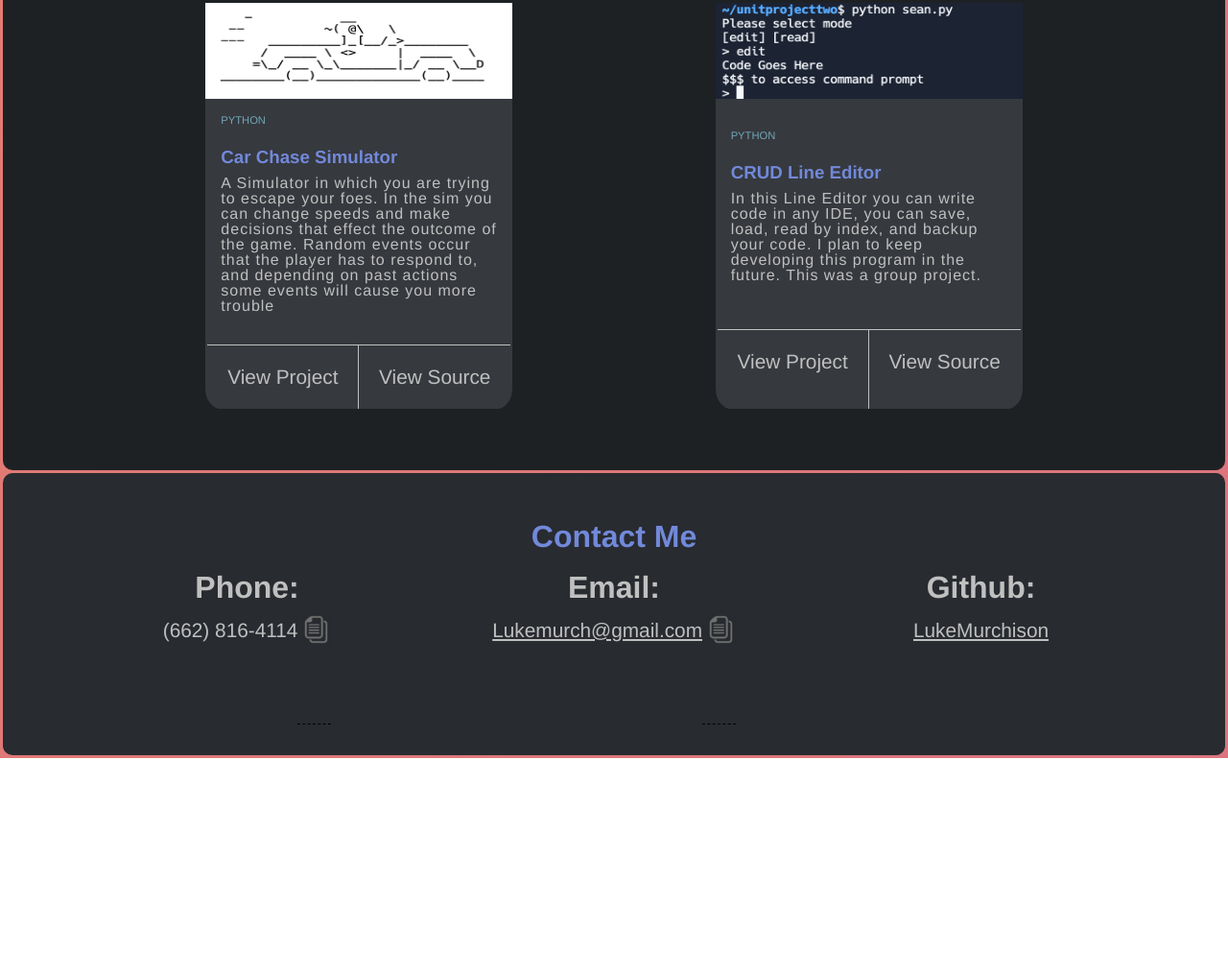
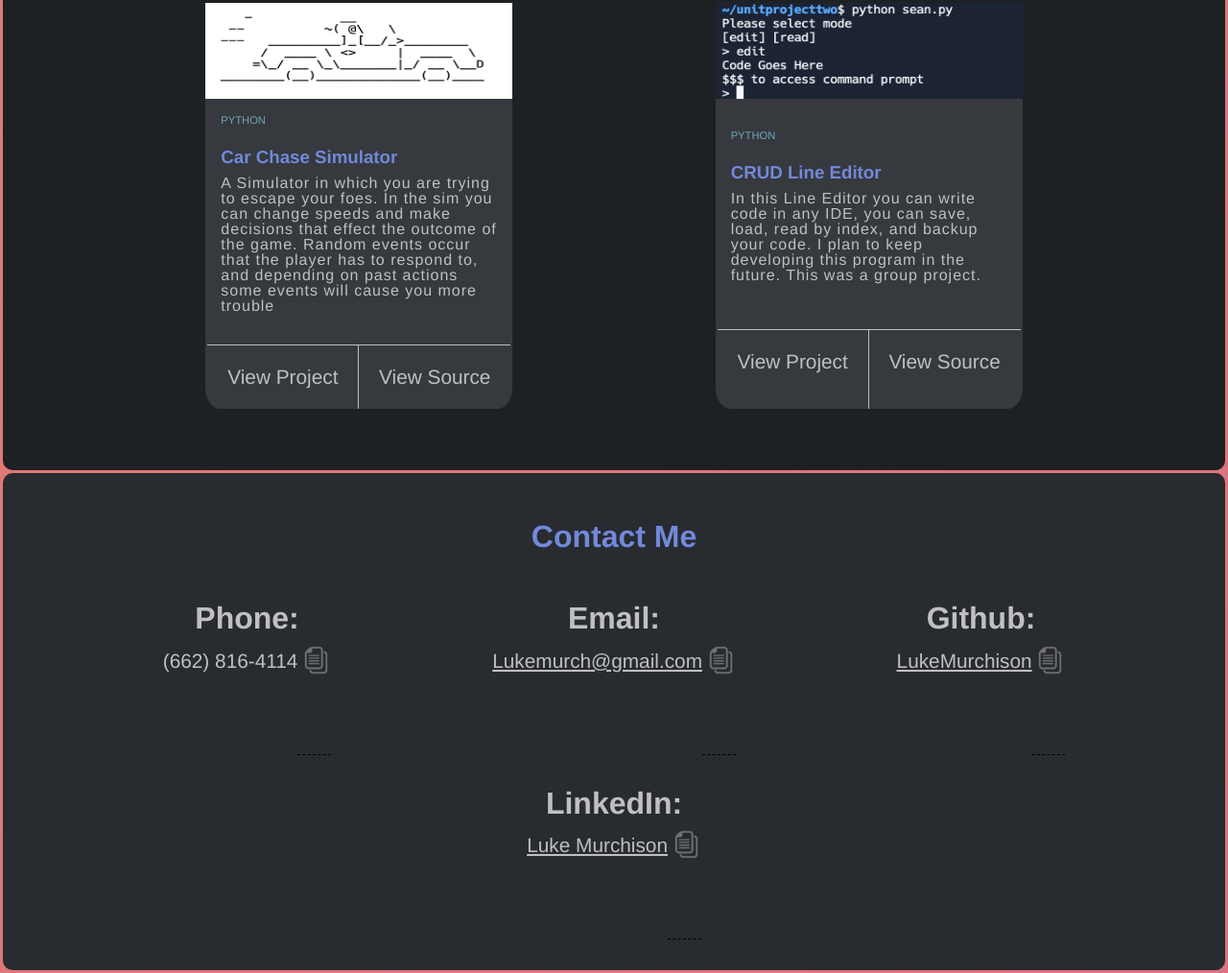
Before and after one commit to LukeMurchison/Portfolio, a plain HTML site: page index.html in a window 1280 px wide. Shown: the part 1507-2521 px from the top of the page at 96% size. Before the commit the page ends 2297 px from the top, so only its background shows below. Drawn offline with Linux system fonts and the light colour scheme.

Commit message:
contact me overhaul

```diff
--- a/index.html
+++ b/index.html
@@ -280,10 +280,57 @@
         </div>
         <div class="github">
           <h3>Github:</h3>
+          <div class="email_content">
+            <a class="mailto" href="lhttps://github.com/LukeMurchison">
+              <p id="git_name">LukeMurchison</p>
+            </a>
+            <div>
+              <span data-text="Copy To Clipboard" class="tooltip">
+                <a onclick="copyTextGit()" href="#contact">
+                  <img
+                    class="copy_pic"
+                    src="/images/newcopy.png"
+                    alt="copy text to clipboard"
+                  />
+                </a>
+              </span>
+            </div>
+          </div>
+        </div>
+        <div class="LinkedIn">
+          <h3>LinkedIn:</h3>
+          <div class="email_content">
+            <a class="mailto" href="https://www.linkedin.com/in/luke-murchison-1aa128242/">
+              <p id="link_name">Luke Murchison</p>
+            </a>
+            <div>
+              <span data-text="Copy To Clipboard" class="tooltip">
+                <a onclick="copyTextLink()" href="#contact">
+                  <img
+                    class="copy_pic"
+                    src="/images/newcopy.png"
+                    alt="copy text to clipboard"
+                  />
+                </a>
+              </span>
+            </div>
+          </div>
+        </div>
+
+        <!--
+        <div class="github">
+          <h3>Github:</h3>
           <a href="https://github.com/LukeMurchison" target="_blank"
             ><p>LukeMurchison</p></a
           >
         </div>
+        <div class="linkedin">
+          <h3>Linkedin:</h3>
+          <a href="https://www.linkedin.com/in/luke-murchison-1aa128242/" target="_blank"
+            ><p>Luke Murchison</p></a
+          >
+        </div>
+      -->
       </article>
     </section>
 
--- a/myscripts.js
+++ b/myscripts.js
@@ -20,3 +20,11 @@ function copyTextEmail() {
   let text = document.getElementById("email").textContent;
   navigator.clipboard.writeText(text);
 }
+function copyTextGit() {
+  let text = document.getElementById("git_name").textContent;
+  navigator.clipboard.writeText(text);
+}
+function copyTextLink() {
+  let text = document.getElementById("link_name").textContent;
+  navigator.clipboard.writeText(text);
+}
--- a/style.css
+++ b/style.css
@@ -260,6 +260,7 @@ p.desc {
   color: silver;
   font-size: 2em;
   text-align: center;
+  padding-top: 1em;
   padding-bottom: 0.3em;
   margin: 0;
 }
@@ -280,7 +281,7 @@ p.desc {
 .mailto {
   padding: 0;
   margin: 0;
-  height: 100%;
+  height: 26px;
   text-decoration: underline;
   text-decoration-color: silver;
 }
@@ -288,7 +289,6 @@ p.desc {
   display: flex;
   justify-content: center;
   padding: 0;
-  height: 100%;
 }
 .phone_content {
   display: flex;
@@ -306,6 +306,9 @@ p.desc {
   height: 100%;
 }
 .github {
+  width: 20em;
+}
+.LinkedIn{
   width: 20em;
 }
 .tooltip {
@@ -447,3 +450,6 @@ body {
   height: 8em;
   background-image: linear-gradient(to top, rgb(255, 255, 255, .3), rgba(255,0,0,0));
 }
+.linkedin{
+  width: 20em;
+}
```
